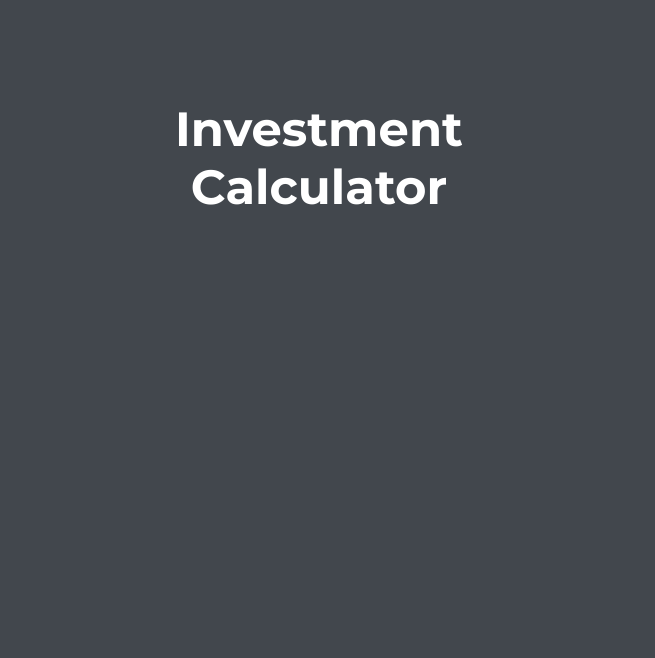
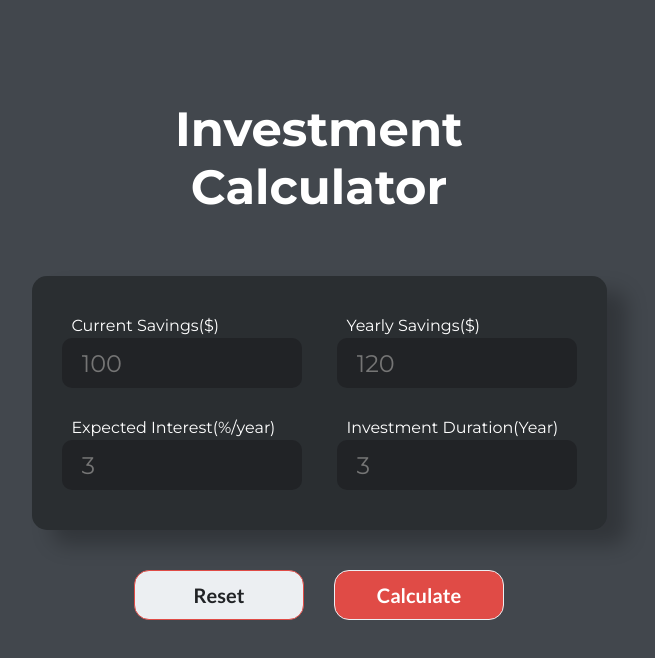
Before and after one commit to Saijeet7/investment-calculator-self, a React (Create React App) app: page / in a window 1280 px wide. Shown: the top 658 px of the page, without its empty margins (321-976 px from the left). Built offline with nearby package versions, Linux system fonts and the light colour scheme.

Commit message:
Complete : form UI Design

```diff
--- a/public/index.html
+++ b/public/index.html
@@ -12,6 +12,7 @@
   <link rel="preconnect" href="https://fonts.googleapis.com">
   <link rel="preconnect" href="https://fonts.gstatic.com" crossorigin>
   <link href="https://fonts.googleapis.com/css2?family=Montserrat:wght@400;500;700&display=swap" rel="stylesheet">
+  <link href="https://fonts.googleapis.com/css2?family=Lato:wght@700&display=swap" rel="stylesheet">
 
   <title>Investment Calculator</title>
 </head>
--- a/src/App.js
+++ b/src/App.js
@@ -1,11 +1,13 @@
 import React from "react";
 import Header from "./components/Header";
+import InvestmentForm from "./components/InvestmentForm";
 
 function App() {
   const mainTitle = "Investment Calculator";
   return (
     <div className="container">
       <Header title={mainTitle} />
+      <InvestmentForm />
     </div>
   );
 }
--- /dev/null
+++ b/src/components/InvestmentForm.jsx
@@ -0,0 +1,118 @@
+import React from "react";
+import styled from "styled-components";
+
+const InvestmentForm = () => {
+  return (
+    <Form>
+      <FormBody>
+        <FormItem>
+          <Label for="current">Current Savings($)</Label>
+          <Input type="number" id="current" placeholder="100" />
+        </FormItem>
+        <FormItem>
+          <Label for="yearly">Yearly Savings($)</Label>
+          <Input type="number" id="yearly" placeholder="120" />
+        </FormItem>
+        <FormItem>
+          <Label for="Expected">Expected Interest(%/year)</Label>
+          <Input type="number" id="Expected" placeholder="3" />
+        </FormItem>
+        <FormItem>
+          <Label for="duration">Investment Duration(Year)</Label>
+          <Input type="number" id="duration" placeholder="3" />
+        </FormItem>
+      </FormBody>
+      <FormFooter>
+        <ButtonAlt>Reset</ButtonAlt>
+        <Button type="submit">Calculate</Button>
+      </FormFooter>
+    </Form>
+  );
+};
+
+export default InvestmentForm;
+
+const Form = styled.form`
+  display: flex;
+  flex-direction: column;
+  justify-content: center;
+  align-item: center;
+  gap: 40px;
+  margin-bottom: 60px;
+`;
+
+const FormBody = styled.div`
+  background-color: #2a2e31;
+  padding: 40px 30px;
+  border-radius: 15px;
+  box-shadow: 20px 15px 20px 0px rgba(0, 0, 0, 0.25);
+  display: grid;
+  grid-template-columns: 240px 240px;
+  gap: 30px 35px;
+`;
+
+const FormItem = styled.div`
+  display: flex;
+  flex-direction: column;
+  flex-wrap: wrap;
+`;
+
+const Label = styled.label`
+  color: #fff;
+  font-family: "Montserrat", sans-serif;
+  font-size: 16px;
+  font-weigjt: 400;
+  margin-bottom: 3px;
+  margin-left: 10px;
+`;
+
+const Input = styled.input`
+  width: 100%;
+  height: 50px;
+  padding: 10px 20px;
+  color: #fff;
+  font-size: 24px;
+  font-family: "Montserrat", sans-serif;
+  font-weight: 400;
+  border-radius: 10px;
+  background: #212326;
+  border: none;
+`;
+
+const FormFooter = styled.div`
+  width: 100%;
+  display: flex;
+  justify-content: center;
+  flex-wrap: wrap;
+  gap: 30px;
+`;
+
+const Button = styled.button`
+  width: 170px;
+  height: 50px;
+  border-radius: 15px;
+  border: 1px solid #eceff2;
+  background: #e04b46;
+  display: flex;
+  justify-content: center;
+  align-items: center;
+  font-family: "Lato", sans-serif;
+  color: #fff;
+  font-size: 20px;
+  font-weight: 700;
+  transition: all 0.2s ease-in;
+  cursor: pointer;
+  &:hover {
+    background: #212326;
+  }
+`;
+
+const ButtonAlt = styled(Button)`
+  color: #212326;
+  border: 1px solid #e04b46;
+  background: #eceff2;
+  &:hover {
+    background: #212326;
+    color: #fff;
+  }
+`;
```
